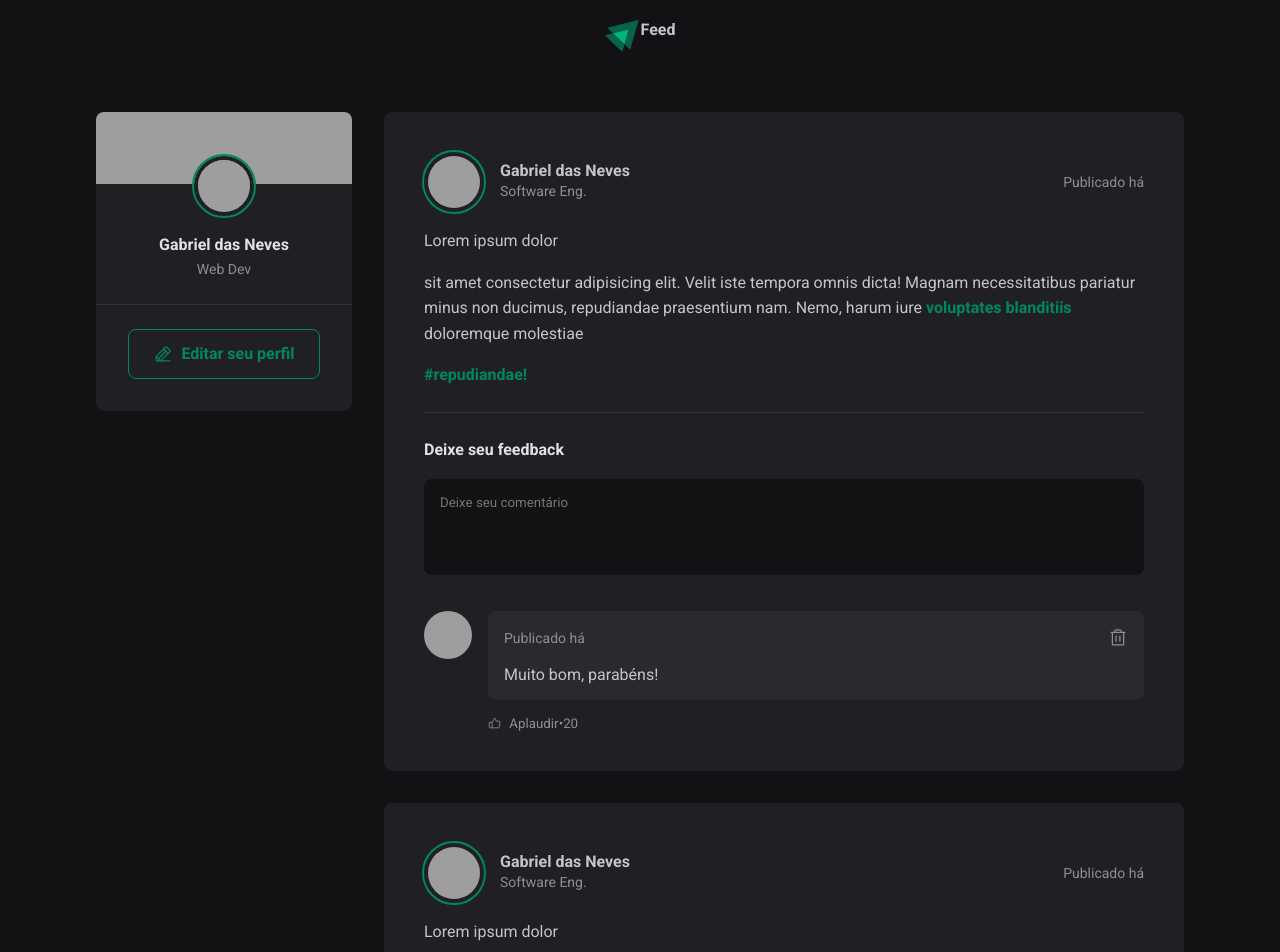
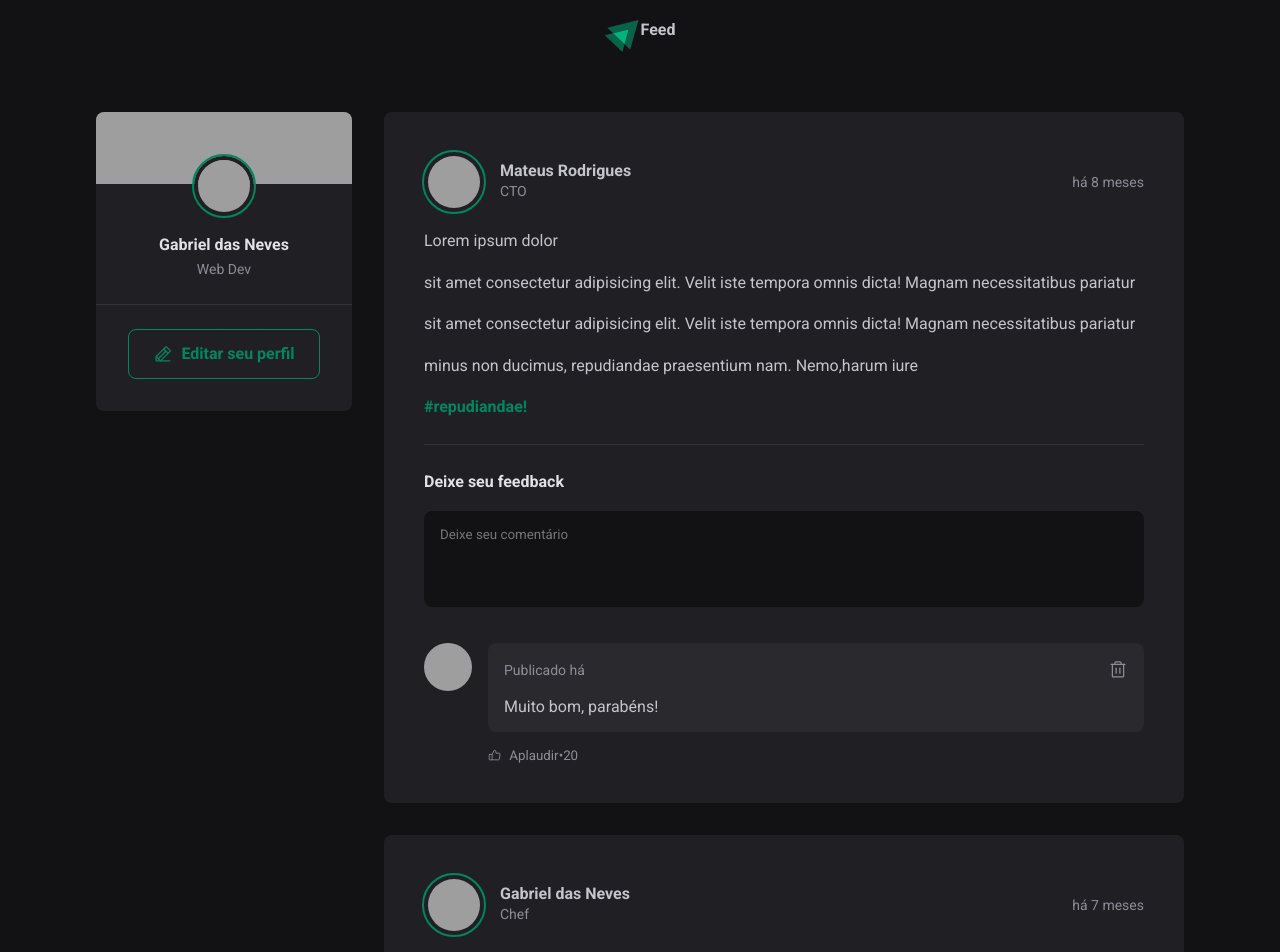
Before and after one commit to gabrieldasneves/Ignite_Projects, a React (Vite) app in the folder IgniteFeed/: page / in a window 1280 px wide. Shown: the top 952 px of the page. Built offline with nearby package versions, Linux system fonts and the light colour scheme; grey boxes are pictures that could not be loaded.

Commit message:
comment and post information automation
note: used  npm i date-fns to format dates

```diff
--- a/IgniteFeed/package.json
+++ b/IgniteFeed/package.json
@@ -9,6 +9,7 @@
     "preview": "vite preview"
   },
   "dependencies": {
+    "date-fns": "^2.29.3",
     "phosphor-react": "^1.4.1",
     "react": "^18.2.0",
     "react-dom": "^18.2.0"
--- a/IgniteFeed/src/App.jsx
+++ b/IgniteFeed/src/App.jsx
@@ -5,7 +5,72 @@ import './global.css';
 import styles from './App.module.css';
 
 
-function App() {
+const posts = [
+  {
+    id:1,
+    author:{
+      avatarUrl:"https://github.com/MateusRodrigues95.png",
+      name:"Mateus Rodrigues",
+      role:"CTO"
+    },
+    content: [{
+        type: 'paragraph',
+        content:'Lorem ipsum dolor '
+      },
+      {
+        type: 'paragraph',
+        content: 'sit amet consectetur adipisicing elit. Velit iste tempora omnis dicta! Magnam necessitatibus pariatur'
+      },
+      {
+        type: 'paragraph',
+        content:'sit amet consectetur adipisicing elit. Velit iste tempora omnis dicta! Magnam necessitatibus pariatur'
+      },
+      {
+        type: 'paragraph',
+        content:'minus non ducimus, repudiandae praesentium nam. Nemo,harum iure'
+      },
+      {
+        type: 'link',
+        content:'#repudiandae!'
+      }
+    ],
+    publishedAt: new Date('2022-05-03 20:00:00')
+
+  },
+  {
+    id:2,
+    author:{
+      avatarUrl:"https://github.com/gabrieldasneves.png",
+      name:"Gabriel das Neves",
+      role:"Chef"
+    },
+    content: [{
+        type: 'paragraph',
+        content:'Lorem ipsum dolor '
+      },
+      {
+        type: 'paragraph',
+        content: 'sit amet consectetur adipisicing elit. Velit iste tempora omnis dicta! Magnam necessitatibus pariatur'
+      },
+      {
+        type: 'paragraph',
+        content:'sit amet consectetur adipisicing elit. Velit iste tempora omnis dicta! Magnam necessitatibus pariatur'
+      },
+      {
+        type: 'paragraph',
+        content:'minus non ducimus, repudiandae praesentium nam. Nemo,harum iure'
+      },
+      {
+        type: 'link',
+        content:'#repudiandae!'
+      }
+    ],
+    publishedAt: new Date('2022-05-10 20:00:00')
+
+  }
+];
+
+export default function App() {
 
   return (
     <>
@@ -15,25 +80,17 @@ function App() {
         <Sidebar />
 
         <main>
-          <Post
-            author="Gabriel"
-            content="blablabla"
-          />
-
-          <Post
-            author="Gabriel"
-            content="blablabla"
-          />
-
-          <Post
-            author="Gabriel"
-            content="blablabla"
-          />
+          {posts.map(post => {
+            return (
+            <Post
+              author={post.author}
+              content={post.content}
+              publishedAt={post.publishedAt}  />
+          )
+          })}
         </main>
       </div>
     </>
 
   )
 }
-
-export default App
--- a/IgniteFeed/src/components/Post.jsx
+++ b/IgniteFeed/src/components/Post.jsx
@@ -1,29 +1,41 @@
-import { Avatar } from './avatar'
-import { Comment } from './Comment'
-import styles from './Post.module.css'
+import { Avatar } from './avatar';
+import { Comment } from './Comment';
+import styles from './Post.module.css';
+import {format, formatDistanceToNow} from 'date-fns';
+import ptBR from 'date-fns/locale/pt-BR'
+export function Post(props){
 
-export function Post(){
+    const publishedDateFormatted = format(props.publishedAt, "d 'de' LLLL 'às' HH:mm'h'", {
+        locale:ptBR,
+    });
+
+    const publishedDateRelativeToNow = formatDistanceToNow(props.publishedAt,{
+        locale:ptBR,
+        addSuffix:true,
+    })
+
     return(
         <article className={styles.post}>
             <header>
                 <div className={styles.author}>
-                    <Avatar  src="https://github.com/MateusRodrigues95.png" alt="" />
+                    <Avatar  src={props.author.avatarUrl} alt="" />
                     <div className={styles.authorInfo}>
-                        <strong>Gabriel das Neves</strong>
-                        <span>Software Eng.</span>
+                        <strong>{props.author.name}</strong>
+                        <span>{props.author.role}</span>
                     </div>
                 </div>
 
-                <time title="21 de Dezembro às 18:32 " dateTime="2022-12-21">Publicado há </time>
+                <time title={publishedDateFormatted} dateTime={props.publishedAt.toISOString()}>{publishedDateRelativeToNow}</time>
             </header>
 
             <div className={styles.content}>
-                <p>Lorem ipsum dolor  </p>
-                   <p>sit amet consectetur adipisicing elit. Velit iste tempora omnis dicta! Magnam necessitatibus pariatur
-                     minus non ducimus, repudiandae praesentium nam. Nemo,
-                     harum iure <a href="#"> voluptates blanditiis</a> doloremque molestiae</p>
-                     <p> <a href="#">#repudiandae!</a> {" "}
-                </p>
+                {props.content.map(line => {
+                    if(line.type === "paragraph"){
+                        return <p>{line.content}</p>
+                    }else if(line.type === "link"){
+                        return <p> <a href="#">{line.content}</a> </p>
+                    }
+                })}
             </div>
 
             <form className={styles.commentForm}>
```
Also changed, not shown: 1 other file (tests, documents, lock files or other folders).
